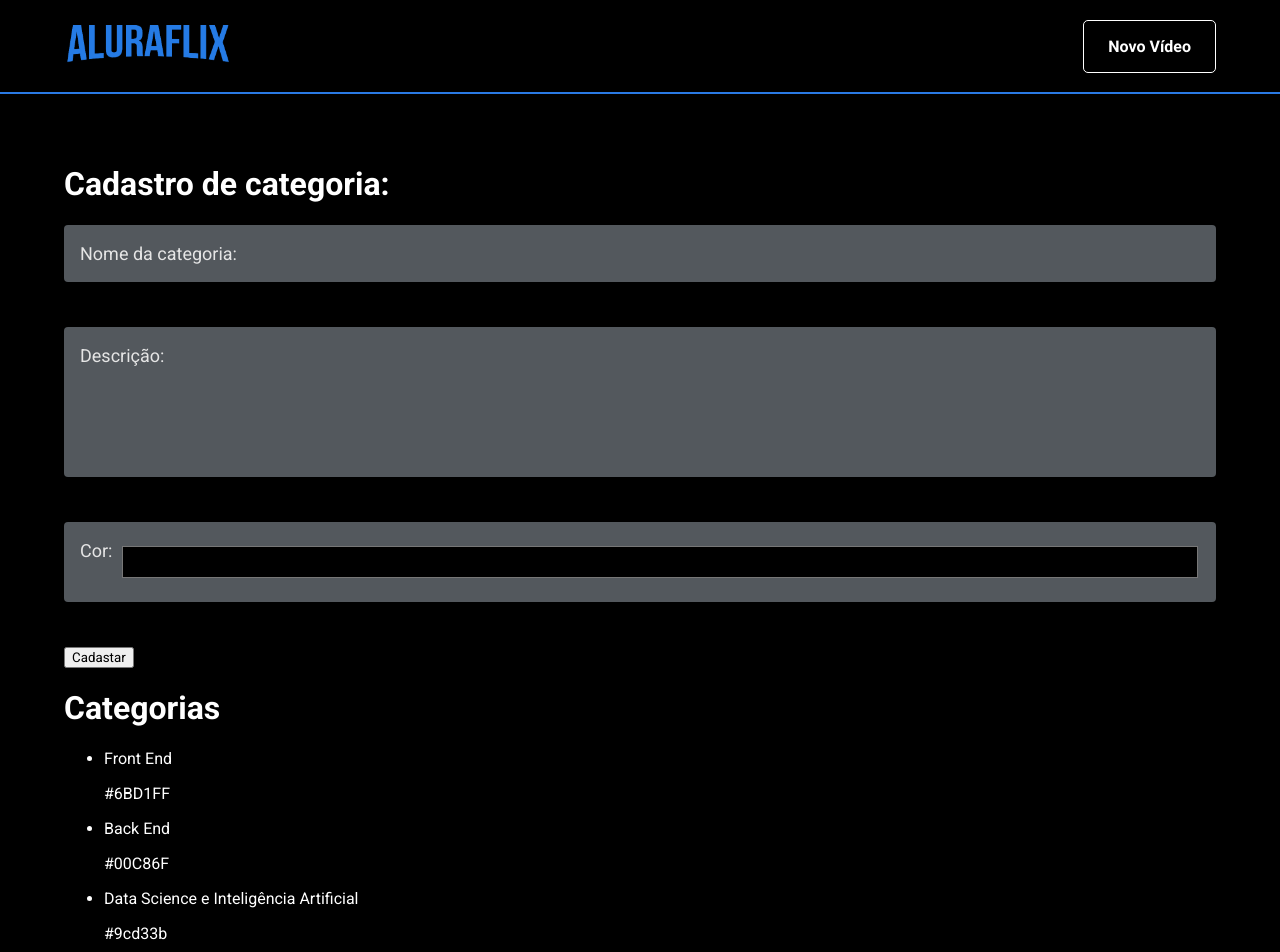
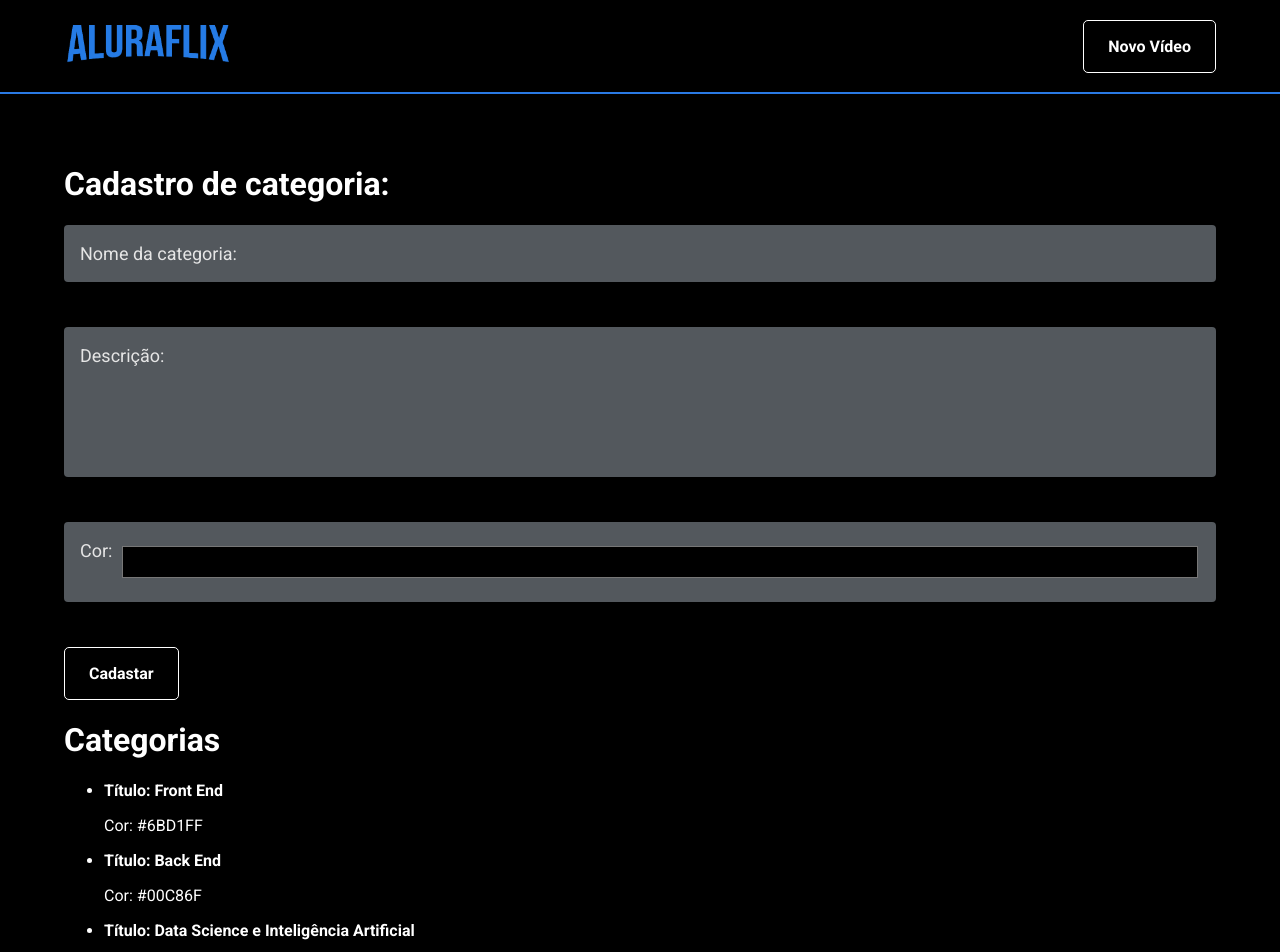
Before and after one commit to Lukazovic/AluraFlix-react-app, a React (Create React App) app: page /new/category in a window 1280 px wide. Shown: the top 952 px of the page. Built offline with nearby package versions, Linux system fonts and the light colour scheme; data requests are answered from the project's data file.

Commit message:
Update NewCategory

```diff
--- a/src/pages/NewCategory/index.js
+++ b/src/pages/NewCategory/index.js
@@ -1,12 +1,10 @@
 import React, { useState, useEffect } from "react";
-import { Link } from "react-router-dom";
 import useForm from "../../hooks/useForm";
 import Api from "../../services/api";
 
 import PageDefault from "../../components/PageDefault";
 import FormField from "../../components/FormField";
-
-// import { Container } from './styles';
+import Button from "../../components/Button";
 
 function NewCategory() {
   const initialValues = {
@@ -38,16 +36,6 @@ function NewCategory() {
     loadData();
   }, []);
 
-  // useEffect(() => {
-  //   setLoading(true);
-  //   fetch(`${BASE_URL}/categories`)
-  //     .then((response) => response.json())
-  //     .then((body) => {
-  //       setCategories([...body]);
-  //       setLoading(false);
-  //     });
-  // }, []);
-
   return (
     <PageDefault>
       <h1>Cadastro de categoria: {name}</h1>
@@ -77,7 +65,7 @@ function NewCategory() {
           onChange={handleChange}
         />
 
-        <button type="submit">Cadastar</button>
+        <Button type="submit">Cadastar</Button>
       </form>
 
       <h1>Categorias</h1>
@@ -88,14 +76,12 @@ function NewCategory() {
         ) : (
           categories.map(({ id, title, color }) => (
             <li key={id}>
-              <p>{title}</p>
-              <p>{color}</p>
+              <strong>Título: {title}</strong>
+              <p>Cor: {color}</p>
             </li>
           ))
         )}
       </ul>
-
-      <Link to="/">Home</Link>
     </PageDefault>
   );
 }
```
